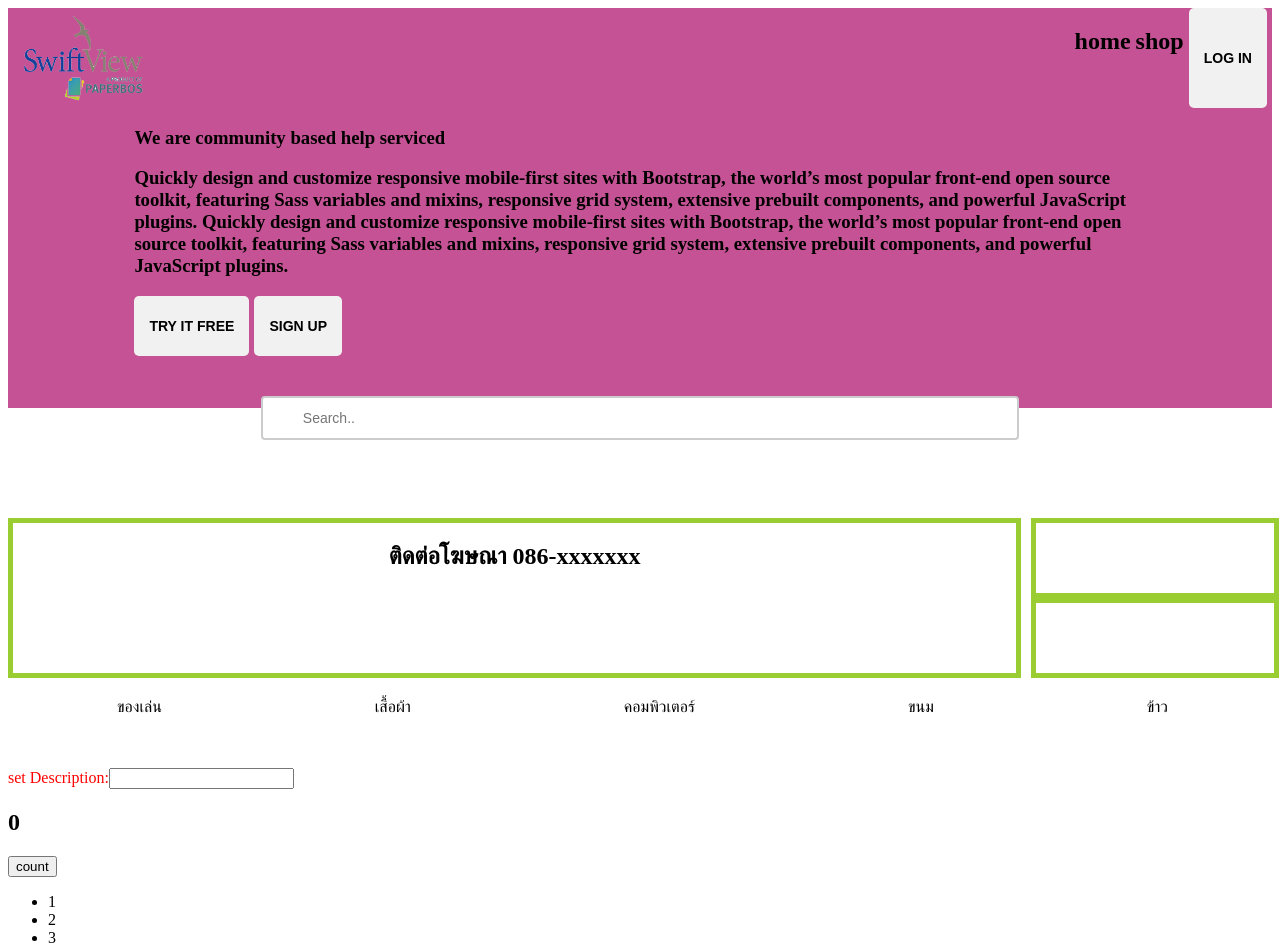
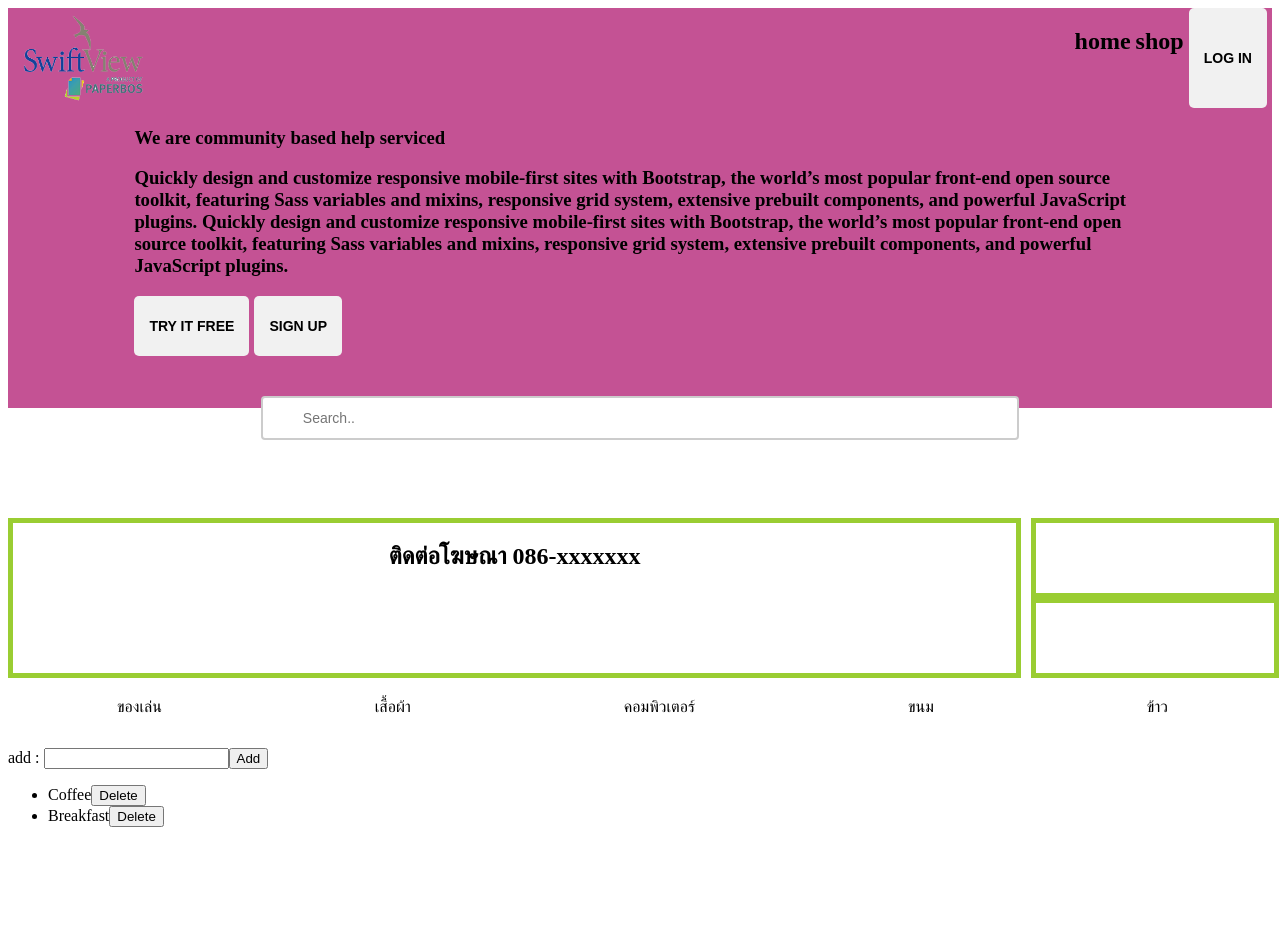
Before and after one commit to artborza/learn-angular, an Angular app: page / in a window 1280 px wide. Shown: the top 948 px of the page. After the commit the page ends 843 px from the top, so only its background shows below. Built offline with nearby package versions, Linux system fonts and the light colour scheme.

Commit message:
4/19/2021 11:14PM

```diff
--- a/src/app/app.component.html
+++ b/src/app/app.component.html
@@ -2,7 +2,6 @@
     <app-nevbar-component></app-nevbar-component>
     <app-top-banner-component></app-top-banner-component>
     <app-catagory-menu-component></app-catagory-menu-component>
-    <app-home></app-home>
     <app-to-do-list-component></app-to-do-list-component>
 
 </div>
--- a/src/app/to-do-list-component/to-do-list-component.component.html
+++ b/src/app/to-do-list-component/to-do-list-component.component.html
@@ -1,12 +1,12 @@
 <div class="header">
     <div>
-        <h2>{{ title }}</h2>
-        set Description:<input [(ngModel)]='title'>
+        add : <input [(ngModel)]='title'>
         <button (click)="addItem(title)">Add</button>
     </div>
 </div>
 <ul>
-    <li *ngFor="let item of items">
-        <span>{{ item}}</span>
+    <li *ngFor="let item of items; let i = index">
+        <span>{{ item}}</span> <button (click)="deleteMsg(i)">Delete</button>
+        <br>
     </li>
 </ul>
--- a/src/app/to-do-list-component/to-do-list-component.component.ts
+++ b/src/app/to-do-list-component/to-do-list-component.component.ts
@@ -12,10 +12,15 @@ export class ToDoListComponentComponent {
 
   items =["Coffee","Breakfast"];
 
-
   addItem(title){
     this.items.push(title);
   }
+  deleteMsg(number:number) {
+    console.log("มานะ");
+    console.log(number);
+    delete this.items[number]
+
+}
   constructor() { }
 
 
```
